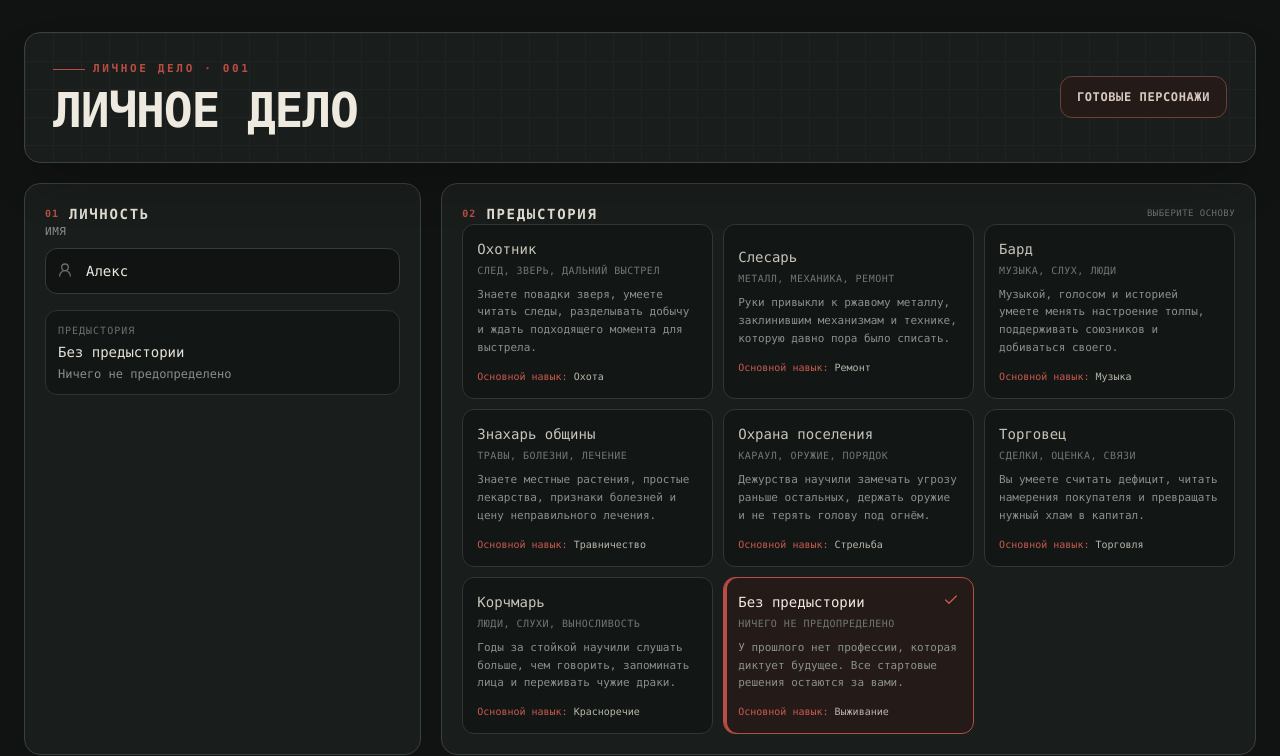
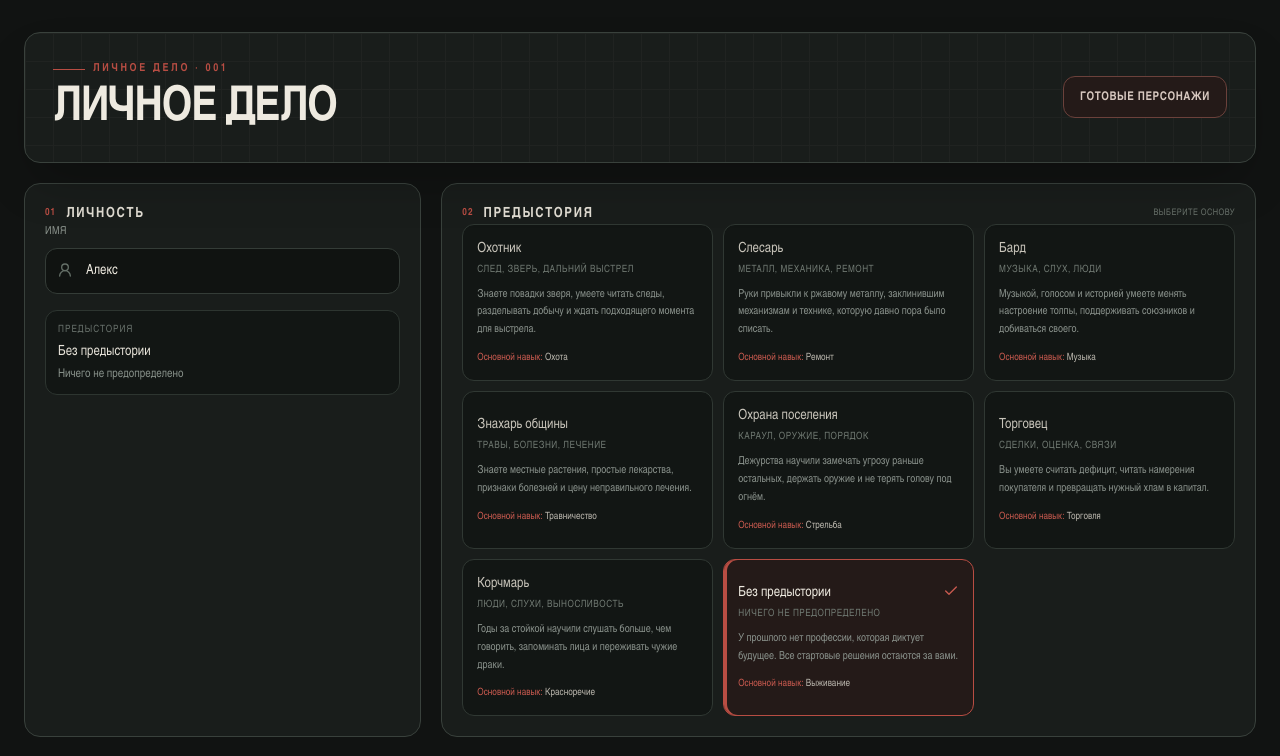
Before and after one commit to GKzk/RPG-Out-of-life, a React (Vite) app: page / in a window 1280 px wide. Shown: the top 756 px of the page. Built offline with nearby package versions, Linux system fonts and the light colour scheme.

Commit message:
Use technical GOST-like typography

```diff
--- a/src/index.css
+++ b/src/index.css
@@ -16,7 +16,7 @@
 body {
   background-color: #0a0a0a;
   color: #fcd34d;
-  font-family: ui-monospace, SFMono-Regular, Menlo, Monaco, Consolas, "Liberation Mono", "Courier New", monospace;
+  font-family: "GOST type A", "GOST type B", "Arial Narrow", "Roboto Condensed", Arial, sans-serif;
   background-image: radial-gradient(rgba(245, 158, 11, 0.03) 1px, transparent 0);
   background-size: 24px 24px;
 }
@@ -38,3 +38,6 @@ body {
 ::-webkit-scrollbar-thumb:hover {
   background: #f59e0b;
 }
+
+button, input { font-family: inherit; }
+h1,h2,h3 { font-family: "GOST type A", "GOST type B", "Arial Narrow", "Roboto Condensed", Arial, sans-serif; }
```
